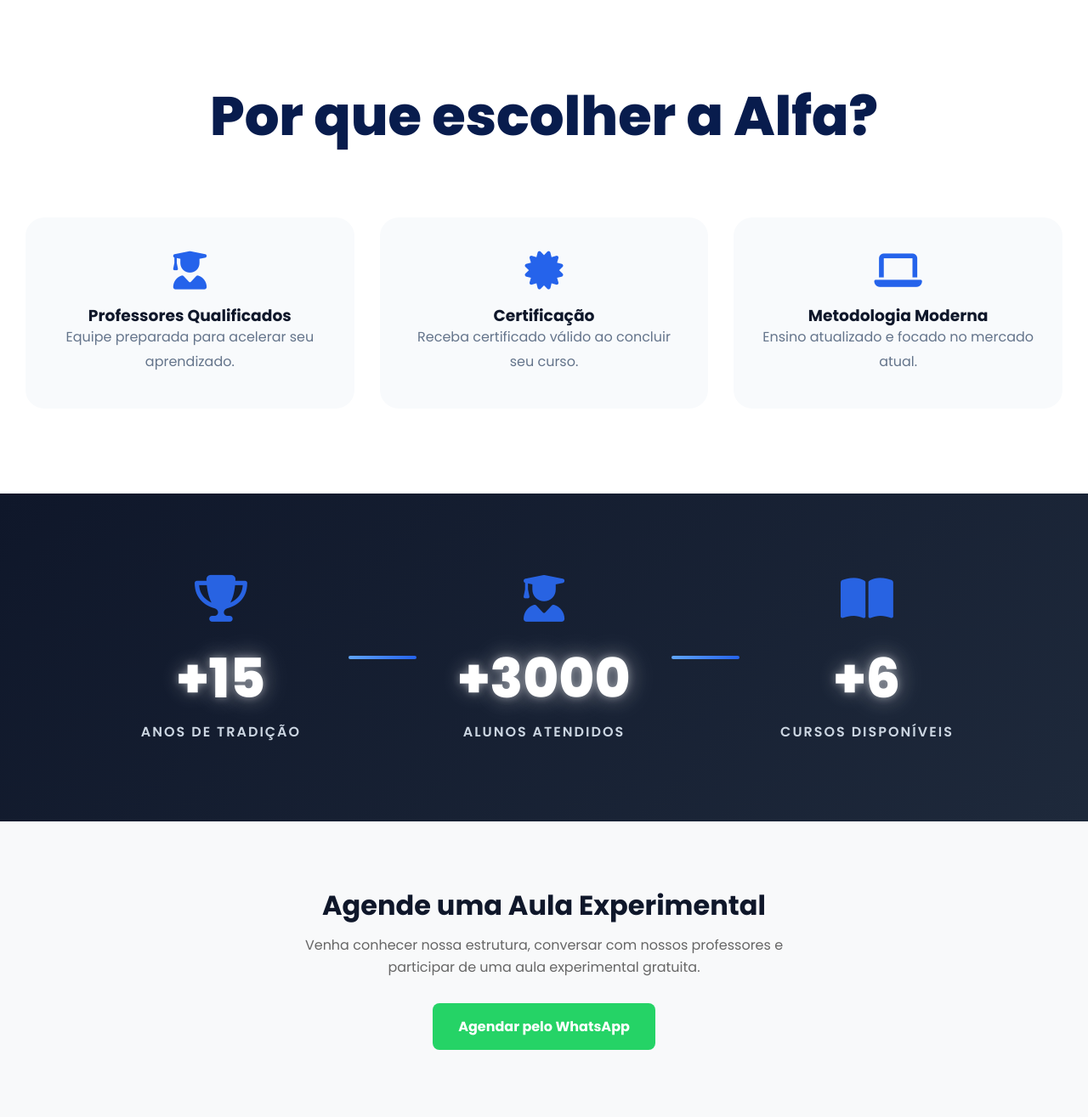
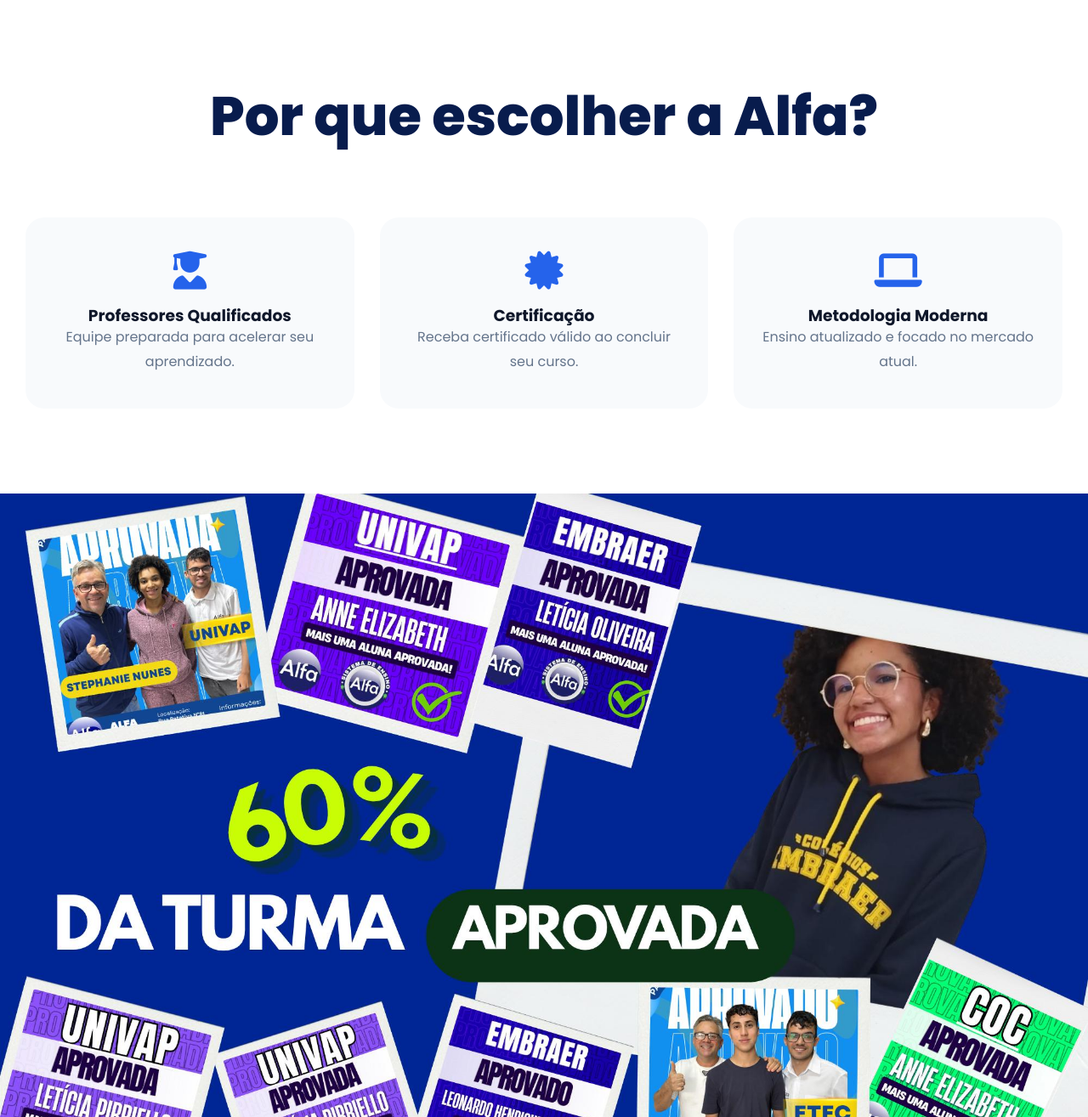
Before and after one commit to joaoguilherme09/alfa-site, a Flask app: page / in a window 1280 px wide. Shown: the part 2131-3446 px from the top of the page at 85% size. Run offline with Flask 3, Linux system fonts and the light colour scheme.

Commit message:
add ft banner aprovados

```diff
--- a/app/templates/index.html
+++ b/app/templates/index.html
@@ -481,6 +481,19 @@
 
     </section>
 
+
+    <!-- =========================================
+                        BANNER APROVADOS
+        ========================================== -->
+
+        <section class="banner-alunos">
+            <img
+                src="{{ url_for('static', filename='img/PHOTO-2026-06-30-16-17-19_10.jpg') }}"
+                alt="Alunos Aprovados Alfa Cursos"
+            >
+        </section>
+
+
     <!-- ========================================= -->
     <!-- CONTADORES -->
     <!-- ========================================= -->
```
